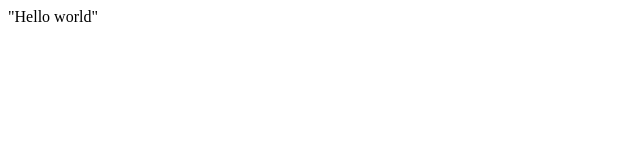
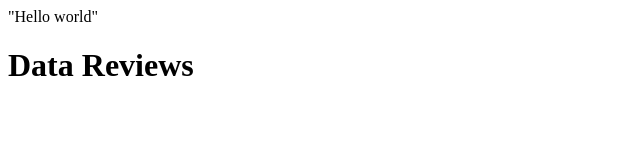
Before and after one commit to hector323/data_reviews, a plain HTML site: page index.html in a window 1280 px wide. Shown: the whole page, without its empty margins (0-640 px from the left). Drawn offline with Linux system fonts and the light colour scheme.

Commit message:
adding header

```diff
--- a/index.html
+++ b/index.html
@@ -1 +1,3 @@
 "Hello world"
+
+<h1>Data Reviews</h1>
```
